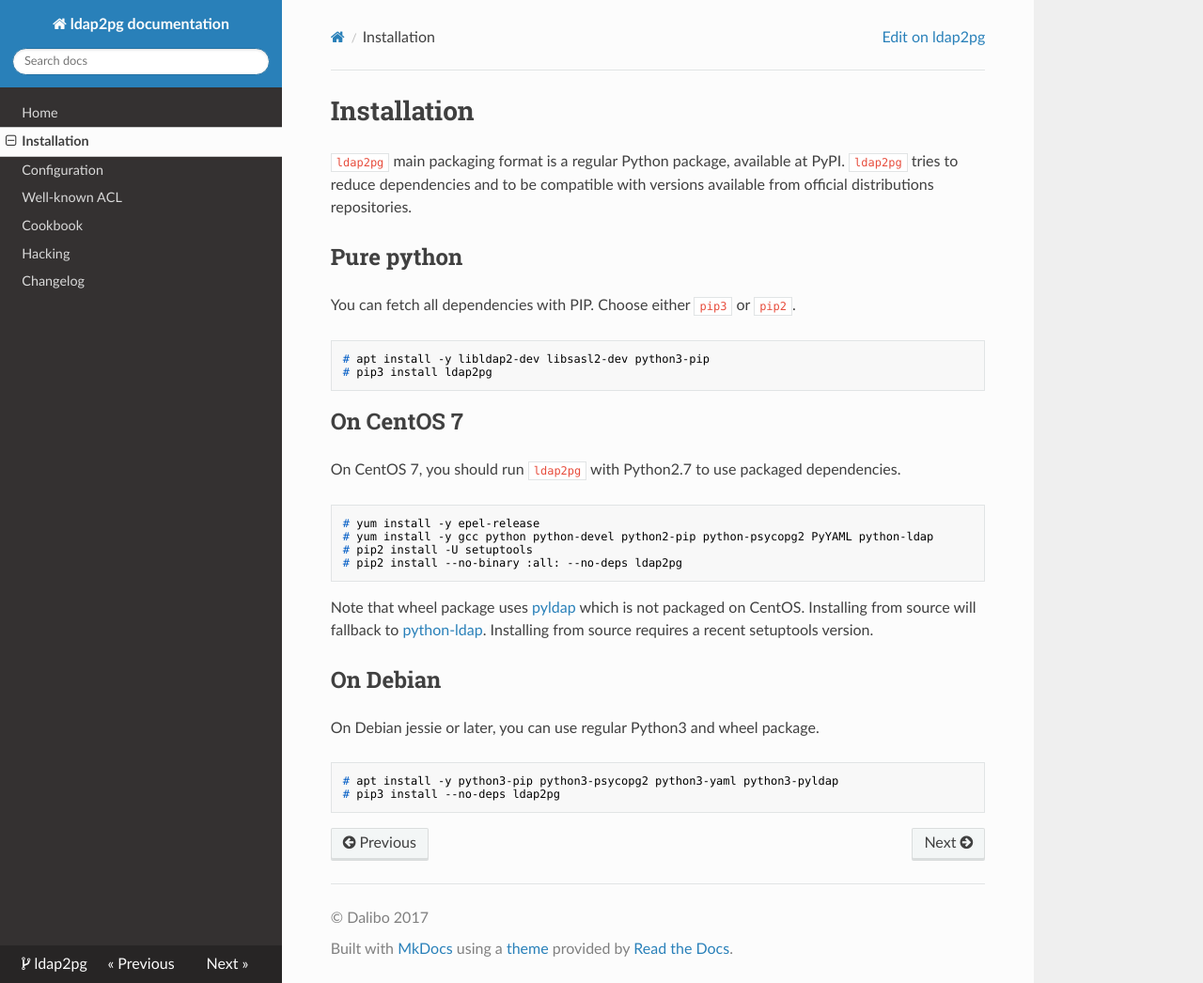
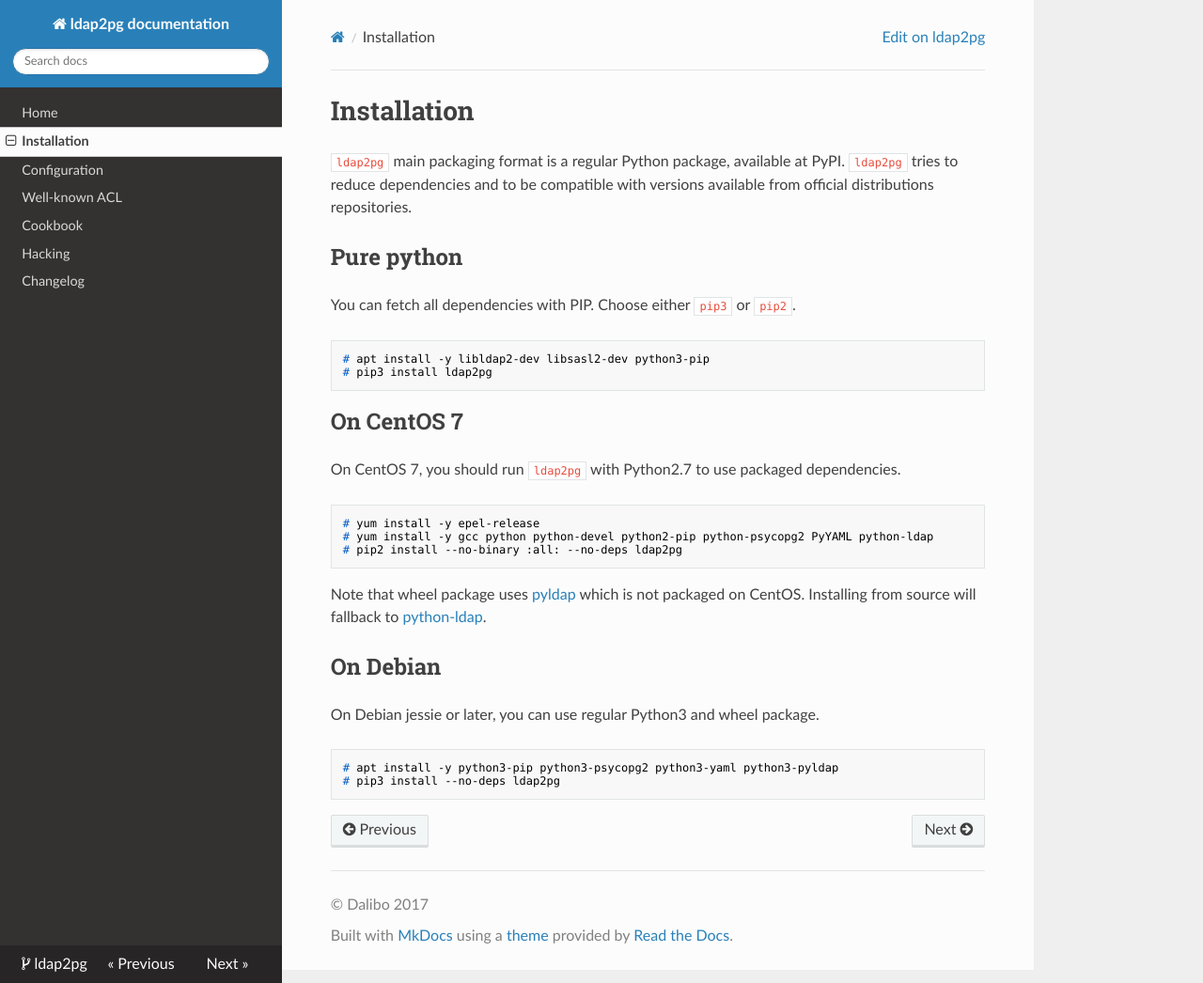
Before and after one commit to dalibo/ldap2pg, an MkDocs documentation site: the page built from docs/install.md, in a window 1280 px wide and 1046 px high. Shown: the whole window at 94% size. Built offline with MkDocs 1.6.1, drawn with Linux system fonts in a browser that asks for light colours; nearby versions of some CDN libraries; old or Windows-style settings are respelled for this version of MkDocs.

Commit message:
doc: Don't require an updated setuptools on CentOS

````diff
--- a/docs/install.md
+++ b/docs/install.md
@@ -21,14 +21,12 @@
 ``` console
 # yum install -y epel-release
 # yum install -y gcc python python-devel python2-pip python-psycopg2 PyYAML python-ldap
-# pip2 install -U setuptools
 # pip2 install --no-binary :all: --no-deps ldap2pg
 ```
 
 Note that wheel package uses [pyldap](https://github.com/pyldap/pyldap) which is
 not packaged on CentOS. Installing from source will fallback
-to [python-ldap](https://www.python-ldap.org/). Installing from source requires a
-recent setuptools version.
+to [python-ldap](https://www.python-ldap.org/).
 
 
 # On Debian
````
